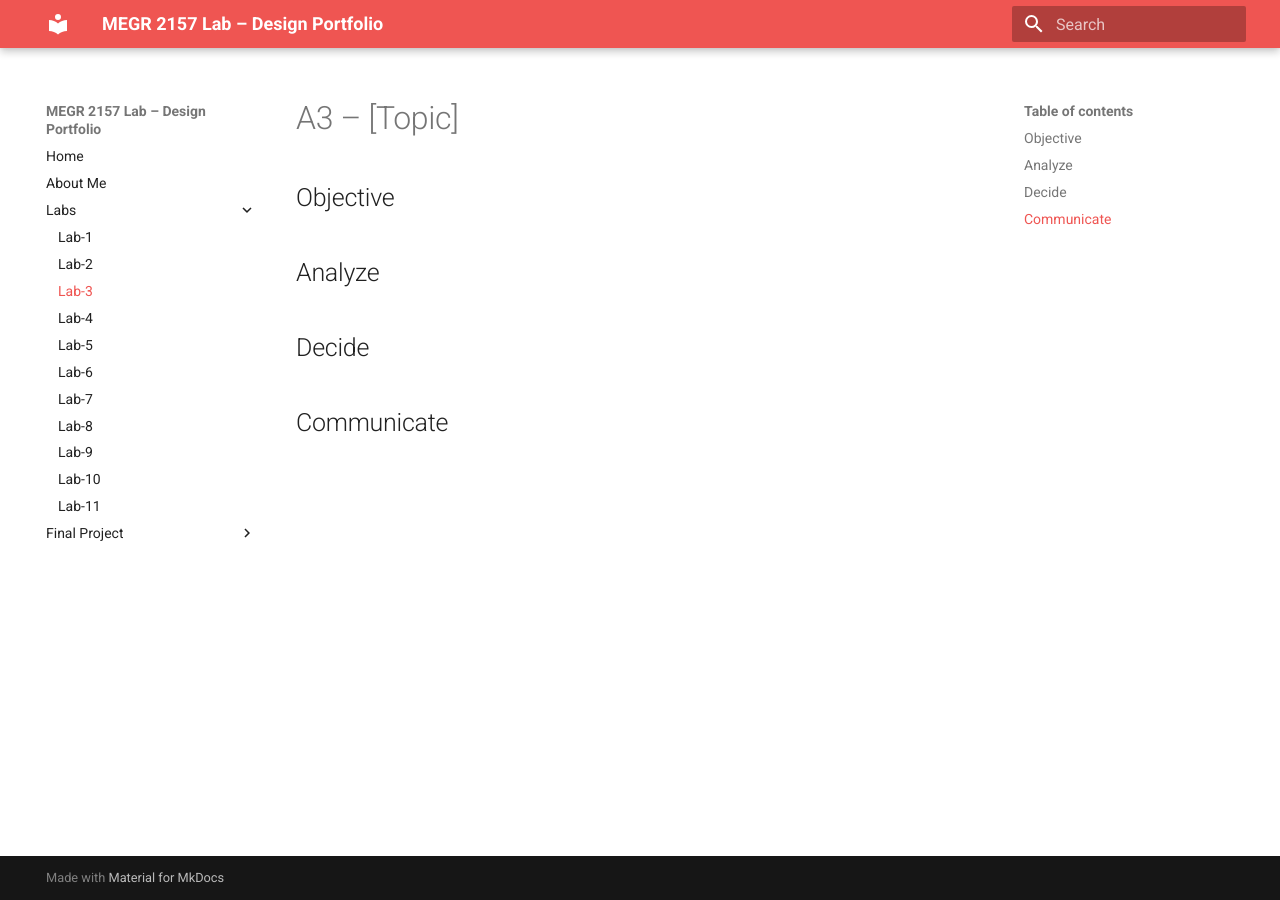
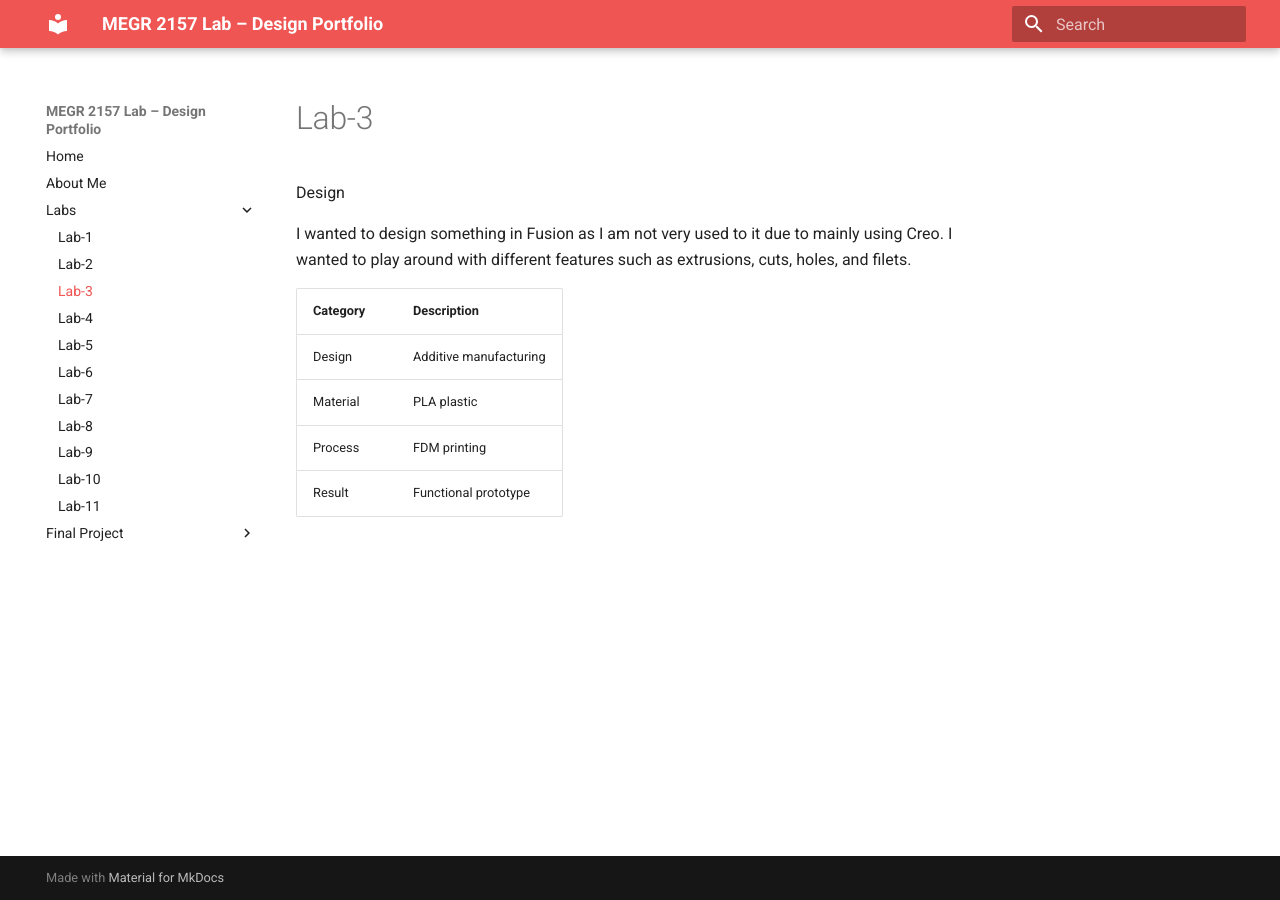
Before and after one commit to AlexanderAlvarado42/Alexander-Alvarado-Portfolio, an MkDocs documentation site: the page built from docs/Labs/L03/index.md, in a window 1280 px wide. Built offline with MkDocs 1.6.1 and Material for MkDocs 9.7.7, drawn with Linux system fonts in a browser that asks for light colours.

Commit message:
Update index.md

```diff
--- a/docs/Labs/L03/index.md
+++ b/docs/Labs/L03/index.md
@@ -1,12 +1,10 @@
-# A3 – [Topic]
+Design
 
-## Objective
+I wanted to design something in Fusion as I am not very used to it due to mainly using Creo. I wanted to play around with different features such as extrusions, cuts, holes, and filets.
 
-
-## Analyze
-
-
-## Decide
-
-
-## Communicate
+| Category | Description |
+|----------|-------------|
+| Design   | Additive manufacturing |
+| Material | PLA plastic |
+| Process  | FDM printing |
+| Result   | Functional prototype |
```
